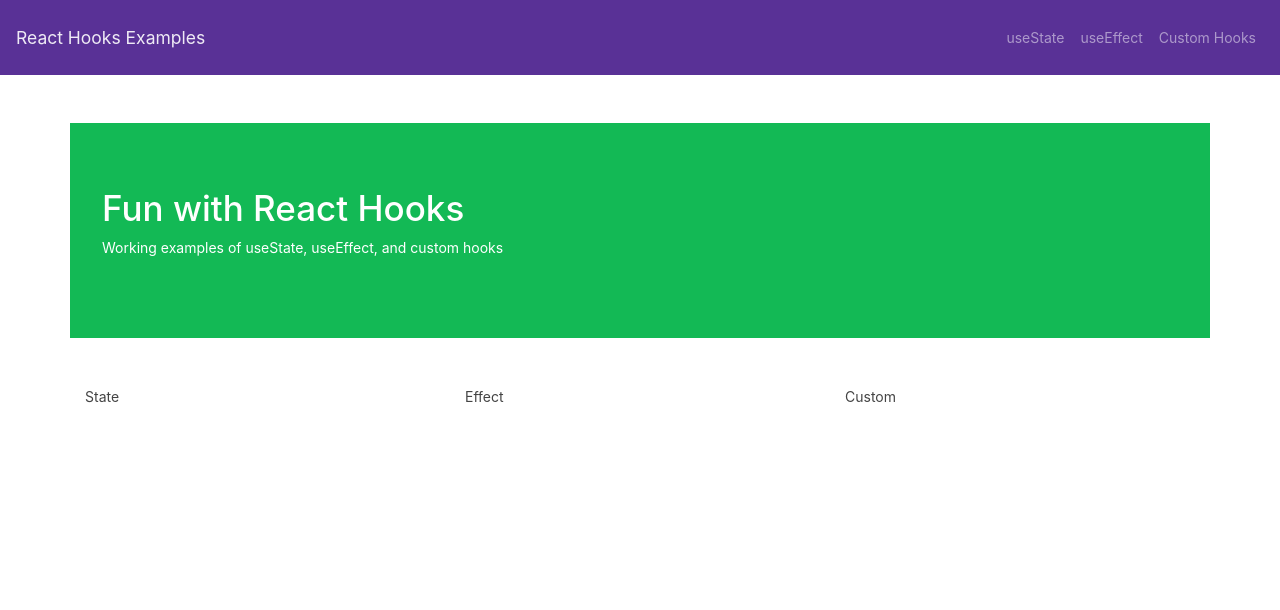
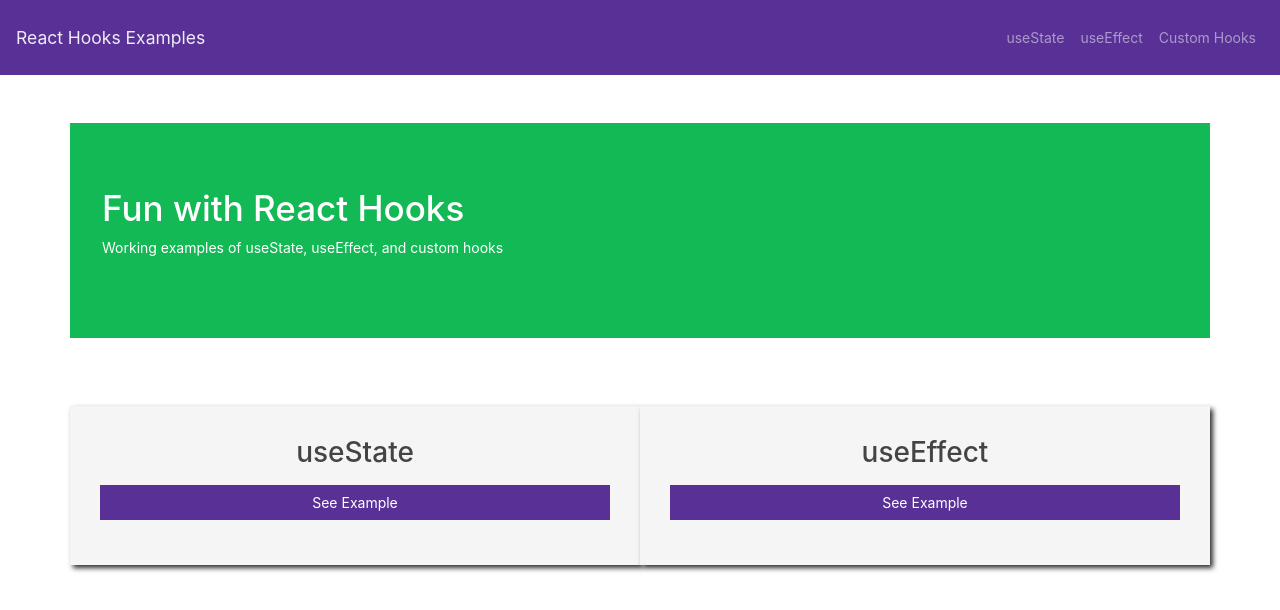
Before and after one commit to schmidgallm/react-hooks-examples, a React (Create React App) app: page / in a window 1280 px wide. Shown: the top 610 px of the page. Built offline with nearby package versions, Linux system fonts and the light colour scheme.

Commit message:
init syntax highlight package with code strings exported from utils

```diff
--- a/package.json
+++ b/package.json
@@ -9,7 +9,8 @@
     "react": "^16.13.1",
     "react-dom": "^16.13.1",
     "react-router-dom": "^5.2.0",
-    "react-scripts": "3.4.1"
+    "react-scripts": "3.4.1",
+    "react-syntax-highlighter": "^12.2.1"
   },
   "scripts": {
     "start": "react-scripts start",
--- a/src/components/Landing/Landing.css
+++ b/src/components/Landing/Landing.css
@@ -1,4 +1,18 @@
 .wrapper {
-    height: 80vh;
-    width: 100%;
+  height: 80vh;
+  width: 100%;
 }
+
+.btn {
+  display: block;
+  width: 100%;
+  margin: 15px auto;
+}
+
+.section {
+  width: 80%;
+  padding: 30px;
+  margin: 20px auto;
+  background-color: whitesmoke;
+  box-shadow: 3px 3px 5px #2e2e2e;
+}
--- a/src/components/Landing/Landing.js
+++ b/src/components/Landing/Landing.js
@@ -2,18 +2,31 @@ import React from 'react';
 import './Landing.css';
 
 const Landing = () => (
-	<div className="wrapper">
-		<div className="container jumbotron my-5 bg-success text-white">
+  <div className='wrapper'>
+    <div className='container jumbotron my-5 bg-success text-white'>
       <h1>Fun with React Hooks</h1>
       <p>Working examples of useState, useEffect, and custom hooks</p>
     </div>
-		<div className="container mt-5">
-			<div className="row">
-				<div className="col-lg-4 col-sm-12">State</div>
-				<div className="col-lg-4 col-sm-12">Effect</div>
-				<div className="col-lg-4 col-sm-12">Custom</div>
+    <div className='container text-center'>
+      <div className='row'>
+        <div className='col-lg-6 col-sm-12 section'>
+          <h2>useState</h2>
+          <a href='/state' className='btn btn-primary'>
+            See Example
+          </a>
+        </div>
+        <div className='col-lg-6 col-sm-12 section'>
+          <h2>useEffect</h2>
+          <a href='/effect' className='btn btn-primary'>
+            See Example
+          </a>
+        </div>
       </div>
     </div>
   </div>
 );
 export default Landing;
+
+/*
+
+*/
```
Also changed, not shown: src/utils/codeStrings.js (added, +40 -0 lines), 1 other file (tests, documents, lock files or other folders). Lines whose indentation alone changed are shown as unchanged.
